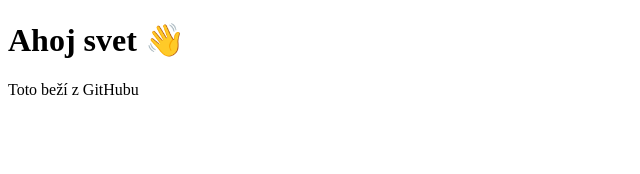
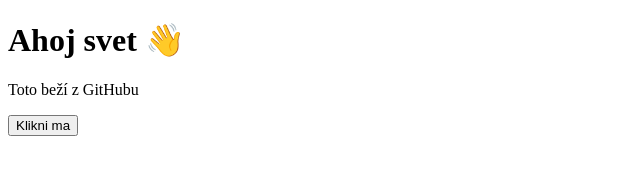
Before and after one commit to mm100creator/my-first-project, a plain HTML site: page index.html in a window 1280 px wide. Shown: the whole page, without its empty margins (0-640 px from the left). Drawn offline with Linux system fonts and the light colour scheme.

Commit message:
Update index.html

```diff
--- a/index.html
+++ b/index.html
@@ -6,5 +6,6 @@
 <body>
   <h1>Ahoj svet 👋</h1>
   <p>Toto beží z GitHubu</p>
+  <button>Klikni ma</button>
 </body>
 </html>
```
